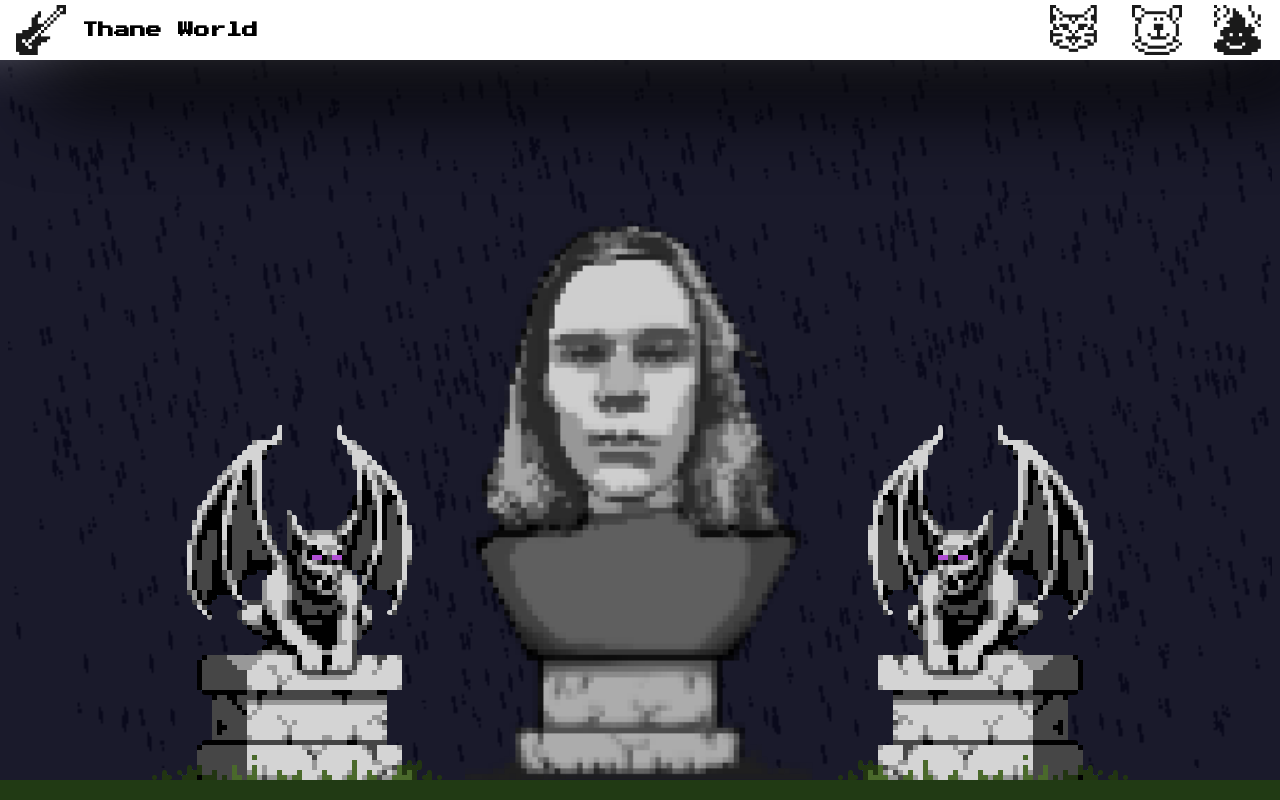
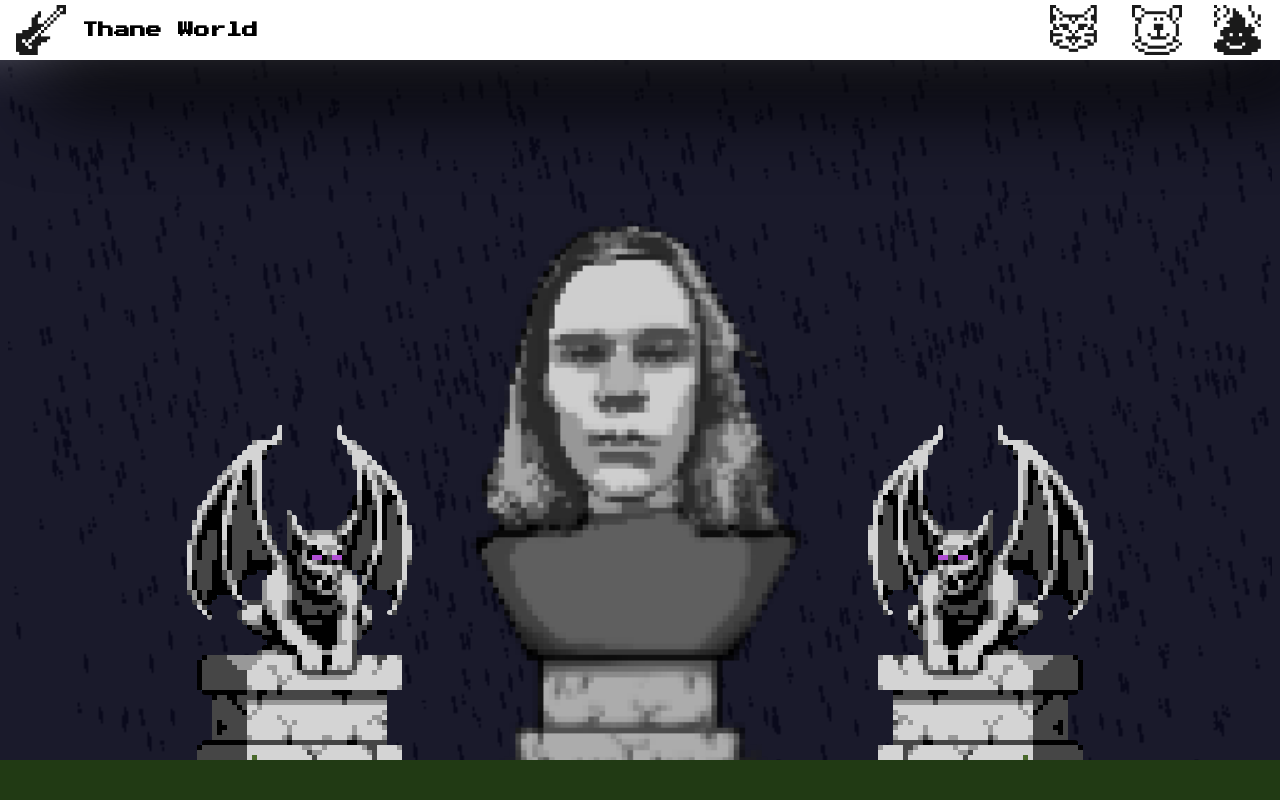
Before and after one commit to mglaum/thane-app, an Angular app: page /thane-app/ in a window 1280 px wide. Built offline with nearby package versions, Linux system fonts and the light colour scheme.

Commit message:
ground mod

```diff
--- a/src/app/app.component.html
+++ b/src/app/app.component.html
@@ -261,7 +261,7 @@
     bottom: 0;
     left: 0;
     right: 0;
-    height: 20px;
+    height: 5vh;
     width: 100%;
     display: flex;
     align-items: center;
```
Also changed, not shown: 3 other files (tests, documents, lock files or other folders).
